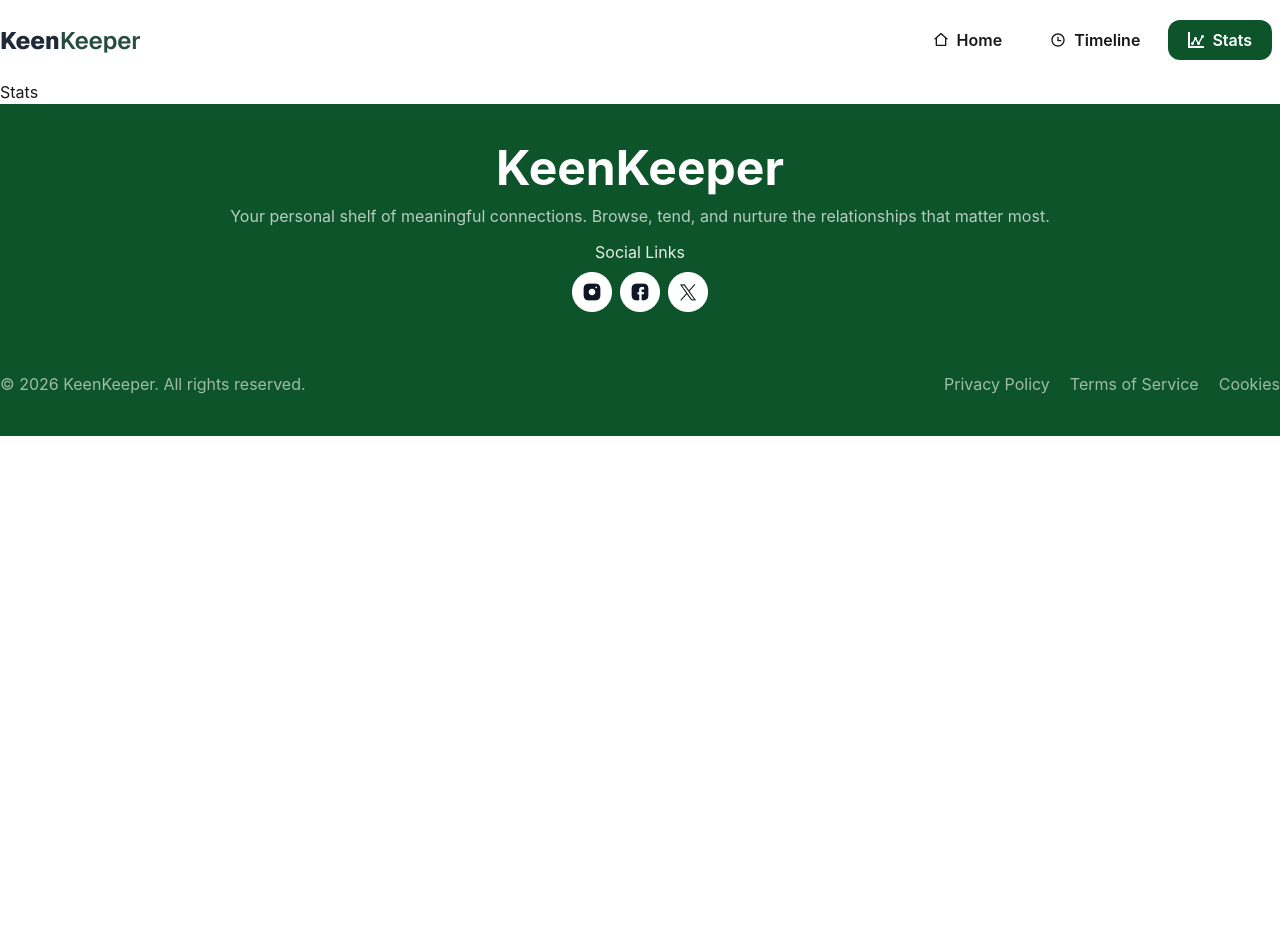
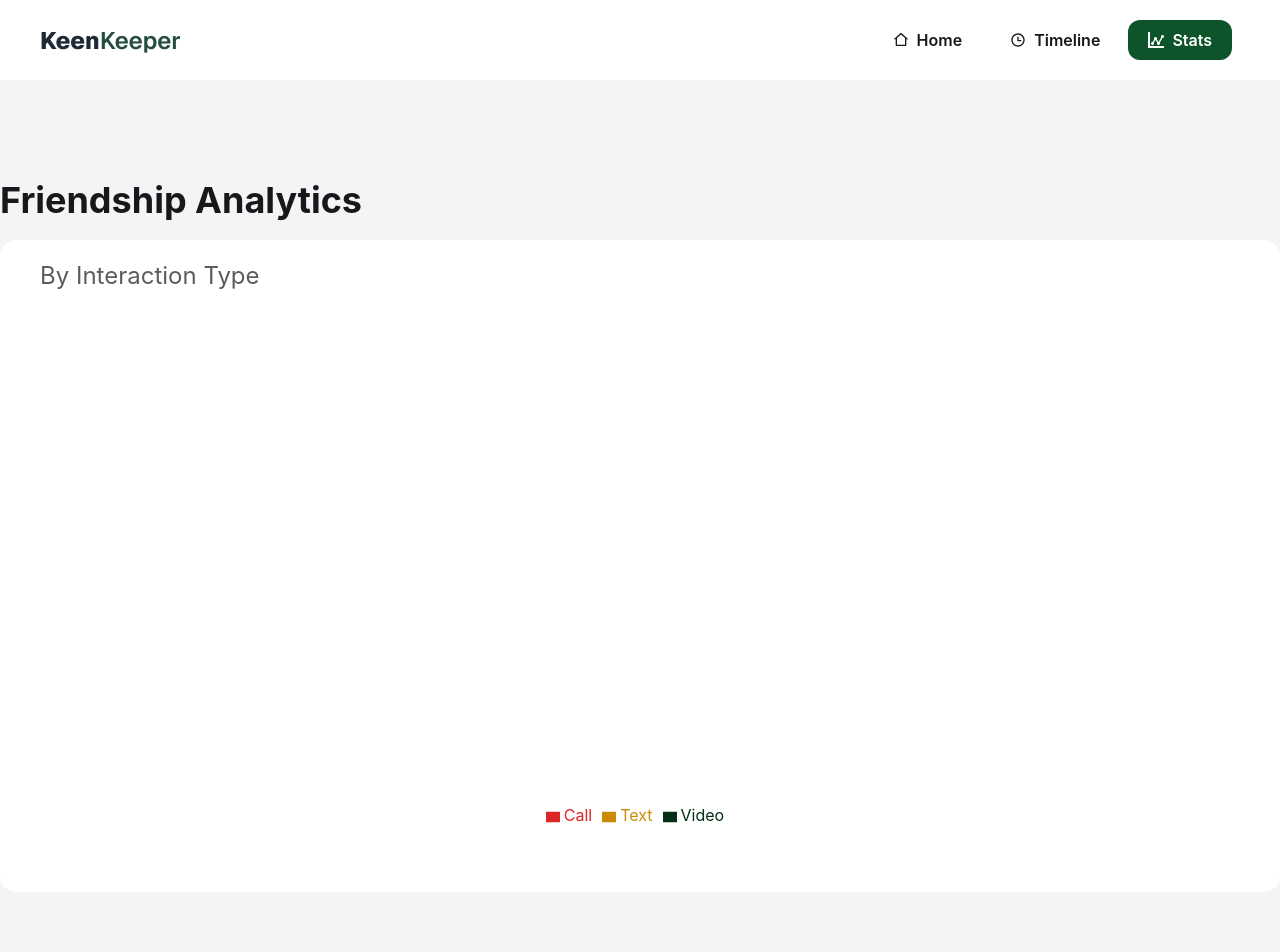
Before and after one commit to siamparvez001/keen-keeper, a React (Vite) app: page /stats in a window 1280 px wide. Shown: the top 952 px of the page. Before the commit the page ends 800 px from the top, so only its background shows below. Built offline with nearby package versions, Linux system fonts and the light colour scheme.

Commit message:
fix: navbar fixed, click handler bug fixed, dynamic analytics added

```diff
--- a/package.json
+++ b/package.json
@@ -17,6 +17,8 @@
     "react-router": "^7.14.2",
     "react-router-dom": "^7.14.2",
     "react-spinners": "^0.17.0",
+    "react-toastify": "^11.1.0",
+    "recharts": "^3.8.1",
     "tailwindcss": "^4.2.4"
   },
   "devDependencies": {
--- a/src/Layout/RootLayout.jsx
+++ b/src/Layout/RootLayout.jsx
@@ -2,13 +2,15 @@ import React from 'react';
 import { Outlet } from 'react-router';
 import Navbar from '../components/shared/Navbar';
 import Footer from '../components/shared/Footer';
-
+// import { ToastContainer } from 'react-toastify';
+// import { ToastContainer, toast } from 'react-toastify';
 const RootLayout = () => {
     return (
         <div>
             <Navbar></Navbar>
             <Outlet></Outlet>
             <Footer></Footer>
+            {/* <ToastContainer></ToastContainer> */}
         </div>
     );
 };
--- a/src/components/shared/Navbar.jsx
+++ b/src/components/shared/Navbar.jsx
@@ -1,83 +1,3 @@
-// import React from 'react';
-// import logo from '../../assets/logo.png'
-// import { RiHome2Line } from "react-icons/ri";
-// import { RiTimeLine } from "react-icons/ri";
-// import { ImStatsDots } from "react-icons/im";
-// import { NavLink } from 'react-router';
-// const Navbar = () => {
-//     return (
-//         <div className="flex justify-between items-center container mx-auto py-5">
-//             <div className="">
-
-//                 <img src={logo} alt="KeenKeeper" />
-
-//             </div>
-//             <div className="hidden md:flex">
-//                 <NavLink to={'/'} className={({ isActive }) =>
-//                     `font-semibold mr-2 ${isActive ? "bg-green-900 text-white rounded-xl" : ""}`
-//                 }>
-//                     <div className='flex justify-center items-center gap-2  px-5 py-2'>
-//                         <RiHome2Line></RiHome2Line>
-//                         <h1>Home</h1>
-//                     </div>
-//                 </NavLink>
-//                 <NavLink to={'/timeline'} className={({ isActive }) =>
-//                     `font-semibold mr-2 ${isActive ? "bg-green-900 text-white rounded-xl" : ""}`
-//                 }>
-//                     <div className='flex justify-center items-center gap-2  px-5 py-2'>
-//                         <RiTimeLine></RiTimeLine>
-//                         <h1>Timeline</h1>
-//                     </div>
-//                 </NavLink>
-//                 <NavLink to={'/stats'} className={({ isActive }) =>
-//                     `font-semibold mr-2 ${isActive ? "bg-green-900 text-white rounded-xl" : ""}`
-//                 }>
-//                     <div className='flex justify-center items-center gap-2  px-5 py-2'>
-//                         <ImStatsDots></ImStatsDots>
-//                         <h1>Stats</h1>
-//                     </div>
-//                 </NavLink>
-//             </div>
-//             <div className="flex-none md:hidden">
-//                 <button className="btn btn-square btn-ghost">
-//                     <svg xmlns="http://www.w3.org/2000/svg" fill="none" viewBox="0 0 24 24" className="inline-block h-5 w-5 stroke-current"> <path strokeLinecap="round" strokeLinejoin="round" strokeWidth="2" d="M4 6h16M4 12h16M4 18h16"></path>
-//                         <div className="flex flex-col">
-//                             <NavLink to={'/'} className={({ isActive }) =>
-//                                 `font-semibold mr-2 ${isActive ? "bg-green-900 text-white rounded-xl" : ""}`
-//                             }>
-//                                 <div className='flex justify-center items-center gap-2  px-5 py-2'>
-//                                     <RiHome2Line></RiHome2Line>
-//                                     <h1>Home</h1>
-//                                 </div>
-//                             </NavLink>
-//                             <NavLink to={'/timeline'} className={({ isActive }) =>
-//                                 `font-semibold mr-2 ${isActive ? "bg-green-900 text-white rounded-xl" : ""}`
-//                             }>
-//                                 <div className='flex justify-center items-center gap-2  px-5 py-2'>
-//                                     <RiTimeLine></RiTimeLine>
-//                                     <h1>Timeline</h1>
-//                                 </div>
-//                             </NavLink>
-//                             <NavLink to={'/stats'} className={({ isActive }) =>
-//                                 `font-semibold mr-2 ${isActive ? "bg-green-900 text-white rounded-xl" : ""}`
-//                             }>
-//                                 <div className='flex justify-center items-center gap-2  px-5 py-2'>
-//                                     <ImStatsDots></ImStatsDots>
-//                                     <h1>Stats</h1>
-//                                 </div>
-//                             </NavLink>
-//                         </div>
-//                     </svg>
-//                 </button>
-//             </div>
-//         </div>
-
-
-//     );
-// };
-
-// export default Navbar;
-
 
 
 import React, { useState } from 'react';
@@ -93,6 +13,7 @@ const Navbar = () => {
     const [open, setOpen] = useState(false);
 
     return (
+        <div className=' sticky top-0 z-50 bg-white mx-10'>
             <div className="flex justify-between items-center container mx-auto py-5">
                 <div>
                     <img src={logo} alt="KeenKeeper" />
@@ -172,6 +93,8 @@ const Navbar = () => {
                 }
 
             </div>
+        </div>
+
     );
 };
 
--- a/src/pages/friendDetails/FriendDetails.jsx
+++ b/src/pages/friendDetails/FriendDetails.jsx
@@ -9,6 +9,7 @@ import { BsChatSquareText } from "react-icons/bs";
 import { IoVideocamOutline } from "react-icons/io5";
 import { RingLoader } from 'react-spinners';
 import { TimelineFriendContext } from '../../context/TimelineFriendContext';
+// import { toast } from 'react-toastify';
 
 const FriendDetails = () => {
     // const [timelineFriend, setTimelineFriends] = useState([])
@@ -52,11 +53,9 @@ const FriendDetails = () => {
 
             return [...prev, newEvent];
         });
+        // toast.success("Succesfully added")
     }
-    // const handleTimelineFriend = () => {
-    //     setTimelineFriends([...timelineFriend, expectedFriend])
-    // }
-    // console.log(timelineFriend)
+
 
 
     if (loading) return <div className="flex justify-center items-center    my-20">
@@ -145,15 +144,15 @@ const FriendDetails = () => {
                 <div className='shadow-[0_0_25px_rgba(0,0,0,0.15)] bg-white px-20 py-10 rounded-2xl'>
                     <p className='mb-5'>Quick Check-In</p>
                     <div className='flex justify-between items-center gap-10 '>
-                        <button className='btn flex  justify-center items-center gap-3 px-10  bg-gray-100  rounded-xl' onClick={handleTimelineFriend("call")}>
+                        <button className='btn flex  justify-center items-center gap-3 px-10  bg-gray-100  rounded-xl' onClick={() => handleTimelineFriend("call")}>
                             <PiPhoneCall></PiPhoneCall>
                             <p>Call</p>
                         </button>
-                        <button className='btn flex justify-center items-center gap-3 px-10 py-5 bg-gray-100  rounded-xl' onClick={handleTimelineFriend("text")}>
+                        <button className='btn flex justify-center items-center gap-3 px-10 py-5 bg-gray-100  rounded-xl' onClick={() => handleTimelineFriend("text")}>
                             <BsChatSquareText></BsChatSquareText>
                             <p>Text</p>
                         </button>
-                        <button className='btn flex justify-center items-center gap-3 px-10 py-5 bg-gray-100  rounded-xl' onClick={handleTimelineFriend("video")}>
+                        <button className='btn flex justify-center items-center gap-3 px-10 py-5 bg-gray-100  rounded-xl' onClick={() => handleTimelineFriend("video")}>
                             <IoVideocamOutline></IoVideocamOutline>
                             <p>Video</p>
                         </button>
--- a/src/pages/homepage/Banner.jsx
+++ b/src/pages/homepage/Banner.jsx
@@ -2,6 +2,7 @@ import React from 'react';
 
 const Banner = () => {
     return (
+        <div className='mx-10'>
             <div className='container mx-auto my-10'>
                 <div>
                     <div className='text-center flex flex-col items-center '>
@@ -34,6 +35,7 @@ const Banner = () => {
                     </div>
                 </div>
             </div>
+        </div>
     );
 };
 
--- a/src/pages/homepage/Friends.jsx
+++ b/src/pages/homepage/Friends.jsx
@@ -16,7 +16,7 @@ const Friends = () => {
             setTimeout(() => {
                 setFriends(data)
                 setLoading(false)
-            }, 2000);
+            }, );
         }
         fetchData();
     }, [])
--- a/src/pages/stats/Stats.jsx
+++ b/src/pages/stats/Stats.jsx
@@ -1,11 +1,53 @@
-import React from 'react';
+import React, { useContext } from 'react';
+import { Legend, Pie, PieChart, Tooltip } from 'recharts';
+import { TimelineFriendContext } from '../../context/TimelineFriendContext';
+// import { RechartsDevtools } from '@recharts/devtools';
 
 const Stats = () => {
+    // export default function PieChartWithPaddingAngle({ isAnimationActive = true }: { isAnimationActive?: boolean }) {
+
+    const { timelineFriend } = useContext(TimelineFriendContext)
+    const callCount = timelineFriend.filter(item => item.type === "call").length;
+    const textCount = timelineFriend.filter(item => item.type === "text").length;
+    const videoCount = timelineFriend.filter(item => item.type === "video").length;
+
+    const data = [
+        { name: "Call", value: callCount, fill: "#dc2626" },
+        { name: "Text", value: textCount, fill: "#ca8a04" },
+        { name: "Video", value: videoCount, fill: "#052e16" }
+    ]
     return (
-        <div>
-            Static
+        <div className='bg-gray-100 py-20'>
+            <div className='container mx-auto '>
+                <h1 className='text-4xl font-bold my-5'>Friendship Analytics</h1>
+                <div className='bg-white rounded-2xl px-10 py-5'>
+                    <p className='text-2xl opacity-70'>By Interaction Type</p>
+                    <div className='flex justify-center items-center my-10 space-y-5'>
+                        <PieChart style={{ width: '100%', maxWidth: '500px', maxHeight: '80vh', aspectRatio: 1 }} responsive>
+                            <Pie
+                                data={data}
+                                innerRadius="80%"
+                                outerRadius="100%"
+
+                                cornerRadius="50%"
+                                fill="#8884d8"
+
+                                paddingAngle={5}
+                                dataKey="value"
+                                isAnimationActive={true}
+                            />
+                            {/* <RechartsDevtools /> */}
+                            <Legend></Legend>
+                            <Tooltip></Tooltip>
+                        </PieChart>
+                    </div>
+                </div>
+            </div>
         </div>
+
+
     );
-};
+}
+    ;
 
 export default Stats;
--- a/src/pages/timeline/Timeline.jsx
+++ b/src/pages/timeline/Timeline.jsx
@@ -11,7 +11,8 @@ const Timeline = () => {
     return (
         <div className='container mx-auto my-10'>
 
-            {timelineFriend.length > 0 && (
+            {
+                timelineFriend.length > 0 ? (
                     <>
                         <h1 className='text-2xl font-semibold'>Timeline</h1>
 
@@ -50,7 +51,12 @@ const Timeline = () => {
                             })
                         }
                     </>
-            )}
+                ) : (
+                    <p className="text-center text-4xl font-bold mt-10">
+                        No timeline found
+                    </p>
+                )
+            }
 
         </div>
     );
--- a/src/router/Router.jsx
+++ b/src/router/Router.jsx
@@ -4,6 +4,7 @@ import Home from "../pages/homepage/Home";
 import ErrorPage from "../pages/notFoundpage/ErrorPage";
 import FriendDetails from "../pages/friendDetails/FriendDetails";
 import Timeline from "../pages/timeline/Timeline";
+import Stats from "../pages/stats/Stats"
 
 export const router = createBrowserRouter(
     [
@@ -27,7 +28,7 @@ export const router = createBrowserRouter(
                 },
                 {
                     path: '/stats',
-                    element: <h2>Stats</h2>
+                    element: <Stats></Stats>
                 }
             ],
             errorElement: <ErrorPage></ErrorPage>
```
Also changed, not shown: 1 other file (tests, documents, lock files or other folders). Lines whose indentation alone changed are shown as unchanged.
